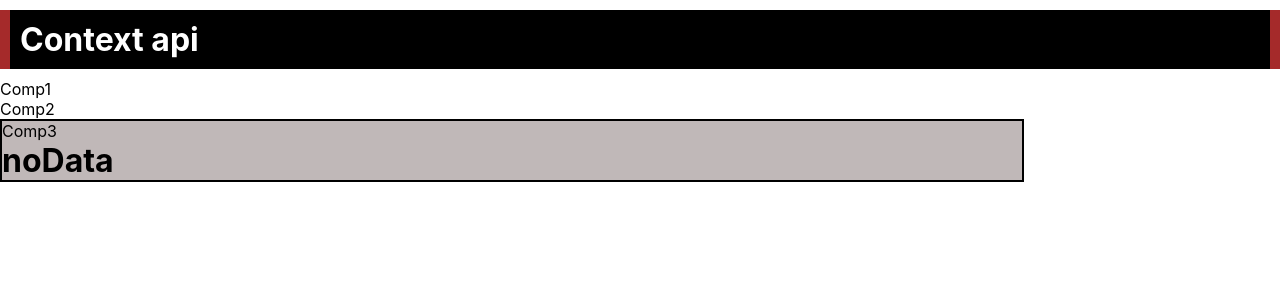
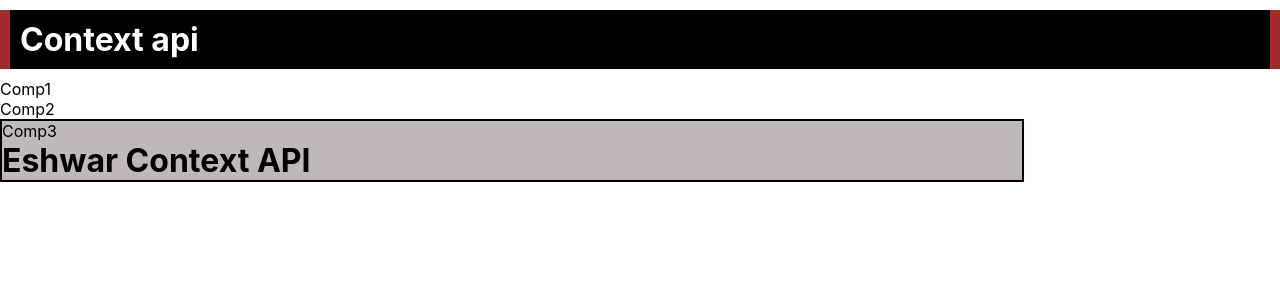
Before and after one commit to Eshwar17/ReactJS-Web3Mantra, a React (Create React App) app in the folder react_course/: page / in a window 1280 px wide. Shown: the top 300 px of the page. Built offline with nearby package versions, Linux system fonts and the light colour scheme.

Commit message:
Imported useContext and context and used it's value in the component

```diff
--- a/react_course/src/components/Comp3.js
+++ b/react_course/src/components/Comp3.js
@@ -1,10 +1,12 @@
-import React from 'react'
+import React, {useContext} from 'react'
+import { AppState } from '../App'
 
 const Comp3 = () => {
+    const appData = useContext(AppState)
   return (
     <div className='comp3'>
     <div>Comp3</div>
-    <h1>noData</h1>
+    <h1>{appData}</h1>
     </div>
   )
 }
```
